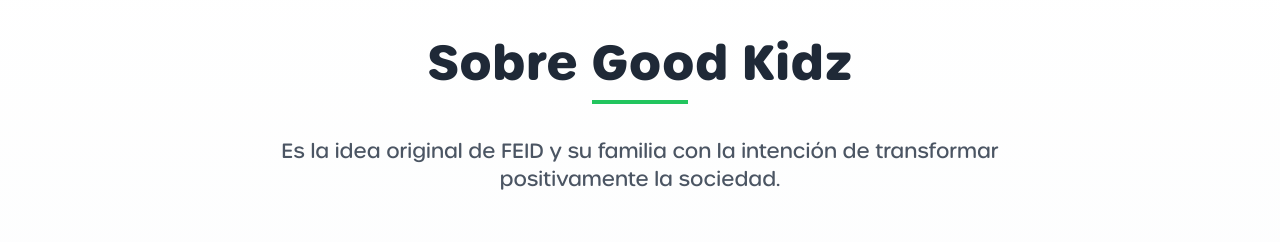
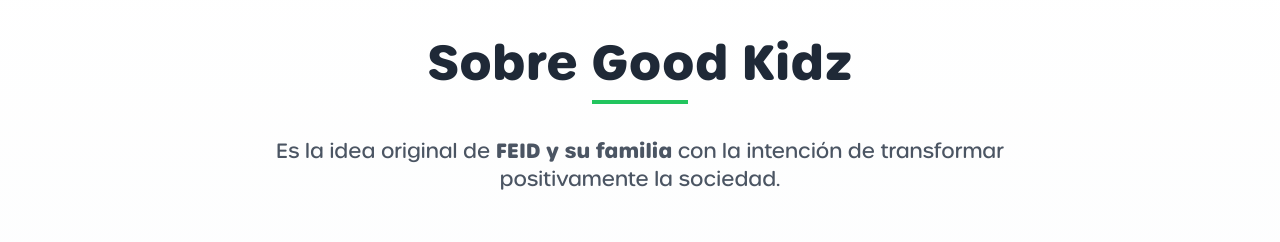
Before and after one commit to emmanuelvillada/good-kidz-next, a Next.js app: page / in a window 1280 px wide. Shown: the part 1520-1762 px from the top of the page. Built offline with nearby package versions, Linux system fonts and the light colour scheme; no server answers; the database is empty.

Commit message:
fixing the typhography

```diff
--- a/src/components/About.tsx
+++ b/src/components/About.tsx
@@ -48,7 +48,7 @@ export default function About() {
                     </h2>
                     <div className="w-24 h-1 bg-green-500 mx-auto mb-8"></div>
                     <p className="text-xl text-gray-600 max-w-3xl mx-auto">
-                        Es la idea original de FEID y su familia
+                        Es la idea original de <strong>FEID y su familia </strong>
                         con la intención de transformar
                         positivamente la sociedad.
                     </p>
@@ -62,7 +62,7 @@ export default function About() {
                         className="space-y-6"
                     >
                         <h3 className="text-3xl font-bold text-blue-600">Nuestra Misión</h3>
-                        <p className="text-lg text-gray-700 leading-relaxed">
+                        <p className="text-lg text-gray-700 leading-relaxed ">
                             Fomentar la adquisición de habilidades
                             para la vida de niños, jóvenes y adultos
                             a través del aprendizaje y práctica de
```
